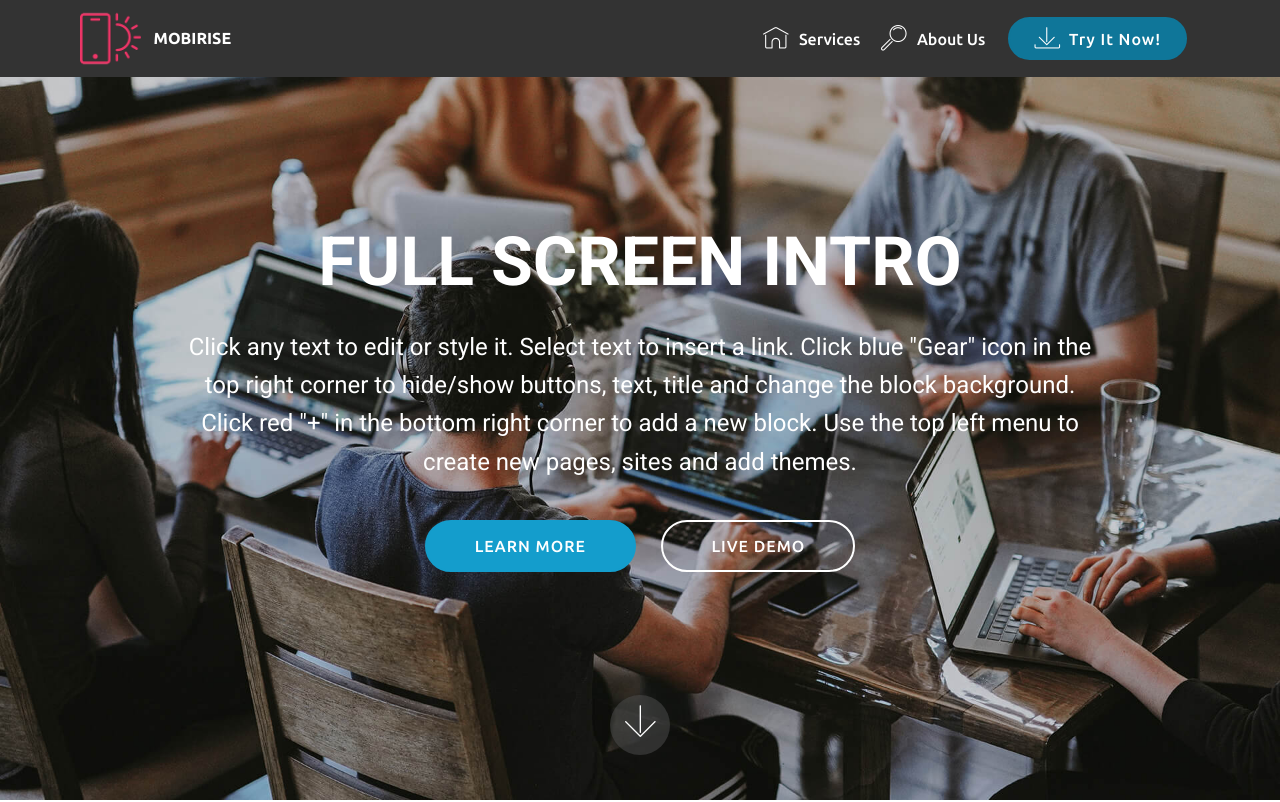
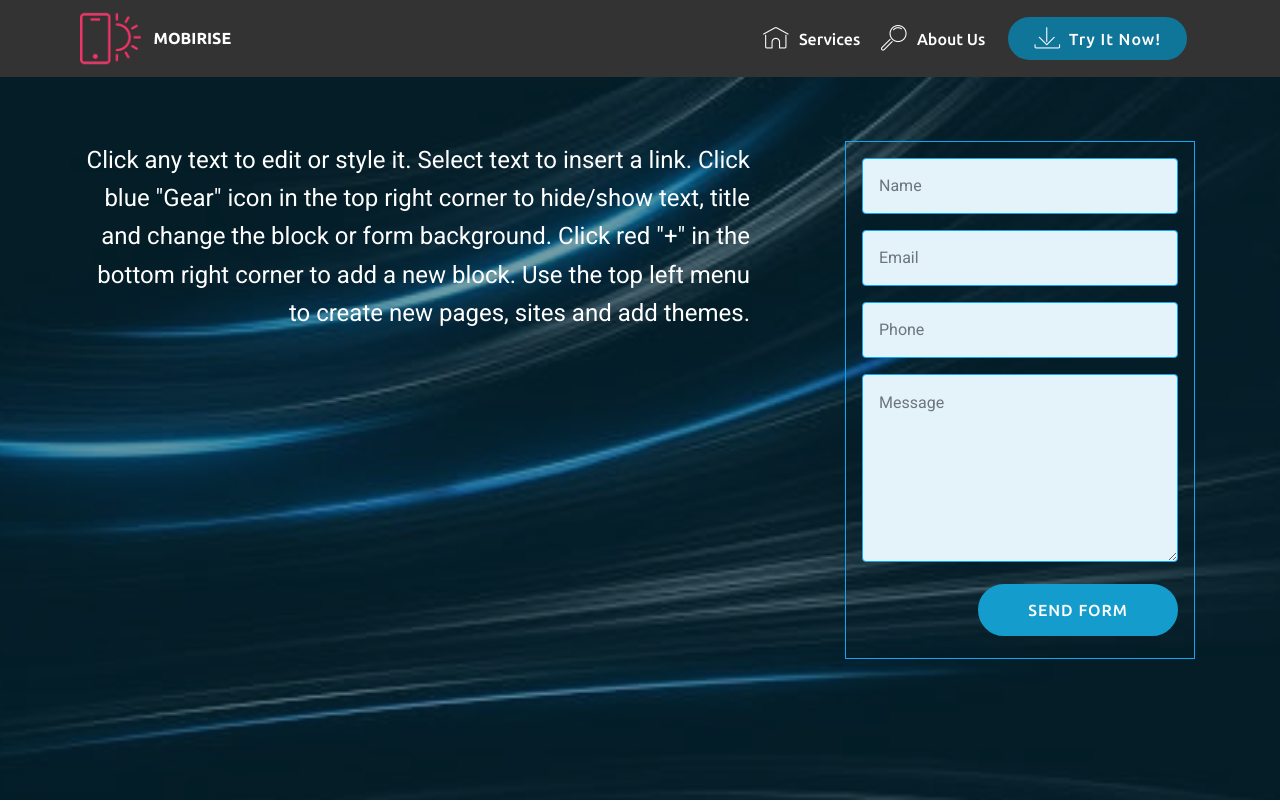
Before and after one commit to thecablexguy/xteam, a plain HTML site: page index.html in a window 1280 px wide. Shown: the top 802 px of the page. Drawn offline with Linux system fonts and the light colour scheme; files whose address does not match are found by name.

Commit message:
create github pages

```diff
--- /dev/null
+++ b/assets/images/hashes.json
@@ -0,0 +1 @@
+{"Kz+2Peh8SUJWn9LoigkyTA==":"bluewhiteblacklightspeed1080-512x320.jpeg"}
--- a/assets/mobirise/css/mbr-additional.css
+++ b/assets/mobirise/css/mbr-additional.css
@@ -1092,8 +1092,30 @@ section.lazy-placeholder:after {
 .cid-qTkzRZLJNu .dropdown-item:hover {
   color: #c1c1c1 !important;
 }
-.cid-qTkA127IK8 {
-  background-image: url("../../../assets/images/background4.jpg");
+.cid-rZSn5ICQuN {
+  background-image: url("../../../assets/images/bluewhiteblacklightspeed1080-512x320.jpeg");
+}
+.cid-rZSn5ICQuN .form-control,
+.cid-rZSn5ICQuN .form-control:focus {
+  background: #e3f3f9;
+  border: 1px solid #0da9f9;
+}
+.cid-rZSn5ICQuN .form-container {
+  transition: all .2s;
+  border: 1px solid #0da9f9;
+  padding: 1rem;
+}
+.cid-rZSn5ICQuN textarea.form-control {
+  min-height: 188px;
+}
+.cid-rZSn5ICQuN .input-group-btn {
+  justify-content: center;
+  -webkit-justify-content: center;
+}
+@media (min-width: 768px) {
+  .cid-rZSn5ICQuN .content-container {
+    padding-right: 5rem;
+  }
 }
 .cid-rZS5lidt4S {
   padding-top: 60px;
--- a/index.html
+++ b/index.html
@@ -54,8 +54,7 @@
             </div>
         </div>
         <div class="collapse navbar-collapse" id="navbarSupportedContent">
-            <ul class="navbar-nav nav-dropdown" data-app-modern-menu="true">
-                <li class="nav-item">
+            <ul class="navbar-nav nav-dropdown" data-app-modern-menu="true"><li class="nav-item">
                     <a class="nav-link link text-white display-4" href="https://mobirise.com">
                         <span class="mbri-home mbr-iconfont mbr-iconfont-btn"></span>
                         Services
@@ -66,8 +65,7 @@
                         <span class="mbri-search mbr-iconfont mbr-iconfont-btn"></span>
                         About Us
                     </a>
-                </li>
-            </ul>
+                </li></ul>
             <div class="navbar-buttons mbr-section-btn">
                 <a class="btn btn-sm btn-primary display-4" href="https://mobirise.com">
                     <span class="mbri-save mbr-iconfont mbr-iconfont-btn "></span>
@@ -78,34 +76,52 @@
     </nav>
 </section>
 
-<section class="engine"><a href="https://mobirise.info/l">free web templates</a></section><section class="cid-qTkA127IK8 mbr-fullscreen mbr-parallax-background" id="header2-1">
+<section class="engine"><a href="https://mobirise.info/h">how to create a web page for free</a></section><section class="header15 cid-rZSn5ICQuN mbr-fullscreen mbr-parallax-background" id="header15-7">
 
 
 
+    <div class="mbr-overlay" style="opacity: 0.5; background-color: rgb(7, 59, 76);"></div>
 
-
-    <div class="container align-center">
-        <div class="row justify-content-md-center">
-            <div class="mbr-white col-md-10">
-                <h1 class="mbr-section-title mbr-bold pb-3 mbr-fonts-style display-1">
-                    FULL SCREEN INTRO
-                </h1>
+    <div class="container align-right">
+        <div class="row">
+            <div class="mbr-white col-lg-8 col-md-7 content-container">
 
                 <p class="mbr-text pb-3 mbr-fonts-style display-5">
-                    Click any text to edit or style it. Select text to insert a link. Click blue "Gear" icon in the top right corner to hide/show buttons, text, title and change the block background. Click red "+" in the bottom right corner to add a new block. Use the top left menu to create new pages, sites and add themes.
+                    Click any text to edit or style it. Select text to insert a link. Click blue "Gear" icon in the top right corner to hide/show  text, title and change the block or form background. Click red "+" in the bottom right corner to add a new block. Use the top left menu to create new pages, sites and add themes.
                 </p>
-                <div class="mbr-section-btn">
-                    <a class="btn btn-md btn-secondary display-4" href="https://mobirise.com">LEARN MORE</a>
-                    <a class="btn btn-md btn-white-outline display-4" href="https://mobirise.com">LIVE DEMO</a>
+            </div>
+            <div class="col-lg-4 col-md-5">
+                <div class="form-container">
+                    <div class="media-container-column" data-form-type="formoid">
+                        <!---Formbuilder Form--->
+                        <form action="https://mobirise.com/" method="POST" class="mbr-form form-with-styler" data-form-title="Mobirise Form"><input type="hidden" name="email" data-form-email="true" value="oHvk/lAFJVG+eYn2DEvWn9l1+40ZAqoPpQPKmiAGHuCJgQGBnpTOwnH43c253L2jLP1SNkYqfnu3HqKvYyH7+dwEz6f3xMS3hWiMjCtaoMYDf2qFN1ZdpvmIkC7qQVhT">
+                            <div class="row">
+                                <div hidden="hidden" data-form-alert="" class="alert alert-success col-12">Thanks for filling out the form!</div>
+                                <div hidden="hidden" data-form-alert-danger="" class="alert alert-danger col-12">
+                                </div>
+                            </div>
+                            <div class="dragArea row">
+                                <div class="col-md-12 form-group " data-for="name">
+                                    <input type="text" name="name" placeholder="Name" data-form-field="Name" required="required" class="form-control px-3 display-7" id="name-header15-7">
+                                </div>
+                                <div class="col-md-12 form-group " data-for="email">
+                                    <input type="email" name="email" placeholder="Email" data-form-field="Email" required="required" class="form-control px-3 display-7" id="email-header15-7">
+                                </div>
+                                <div data-for="phone" class="col-md-12 form-group ">
+                                    <input type="tel" name="phone" placeholder="Phone" data-form-field="Phone" class="form-control px-3 display-7" id="phone-header15-7">
+                                </div>
+                                <div data-for="message" class="col-md-12 form-group ">
+                                    <textarea name="message" placeholder="Message" data-form-field="Message" class="form-control px-3 display-7" id="message-header15-7"></textarea>
+                                </div>
+                                <div class="col-md-12 input-group-btn"><button type="submit" class="btn btn-secondary btn-form display-4">SEND FORM</button></div>
+                            </div>
+                        </form><!---Formbuilder Form--->
+                    </div>
                 </div>
             </div>
         </div>
     </div>
-    <div class="mbr-arrow hidden-sm-down" aria-hidden="true">
-        <a href="#next">
-            <i class="mbri-down mbr-iconfont"></i>
-        </a>
-    </div>
+
 </section>
 
 <section class="mbr-section content8 cid-rZS5lidt4S" id="content8-4">
@@ -145,7 +161,7 @@
         <div class="row justify-content-center">
             <div class="media-container-column col-lg-8" data-form-type="formoid">
                 <!---Formbuilder Form--->
-                <form action="https://mobirise.com/" method="POST" class="mbr-form form-with-styler" data-form-title="Mobirise Form"><input type="hidden" name="email" data-form-email="true" value="Zf2ZYF+uEy0rkoQxqC/EBJmt/Fsyi2OapPkjihraC352gqVMryFNN2KbF7pXEt5iWWYKRBq0k0CSq0uKogNaj2wVA063U517jPbr5BEDELgkqCD3iFswiDn/iY6qCHAa">
+                <form action="https://mobirise.com/" method="POST" class="mbr-form form-with-styler" data-form-title="Mobirise Form"><input type="hidden" name="email" data-form-email="true" value="wNEc4s34VpKRD6K1I/vlsDcHznDbUbXHKDi/nIIkAZ7lNVu/k1AmaQJgR2uJg7jat61CwWqNbsnGeeDCKAXHeHEIyYWs3rGzlaY/9QsBgBIZUkbdilSvyK+U167Gx+vw">
                     <div class="row">
                         <div hidden="hidden" data-form-alert="" class="alert alert-success col-12">Thanks for filling out the form!</div>
                         <div hidden="hidden" data-form-alert-danger="" class="alert alert-danger col-12">
```
Also changed, not shown: assets/images/bluewhiteblacklightspeed1080-512x320.jpeg (added), 1 other file.
